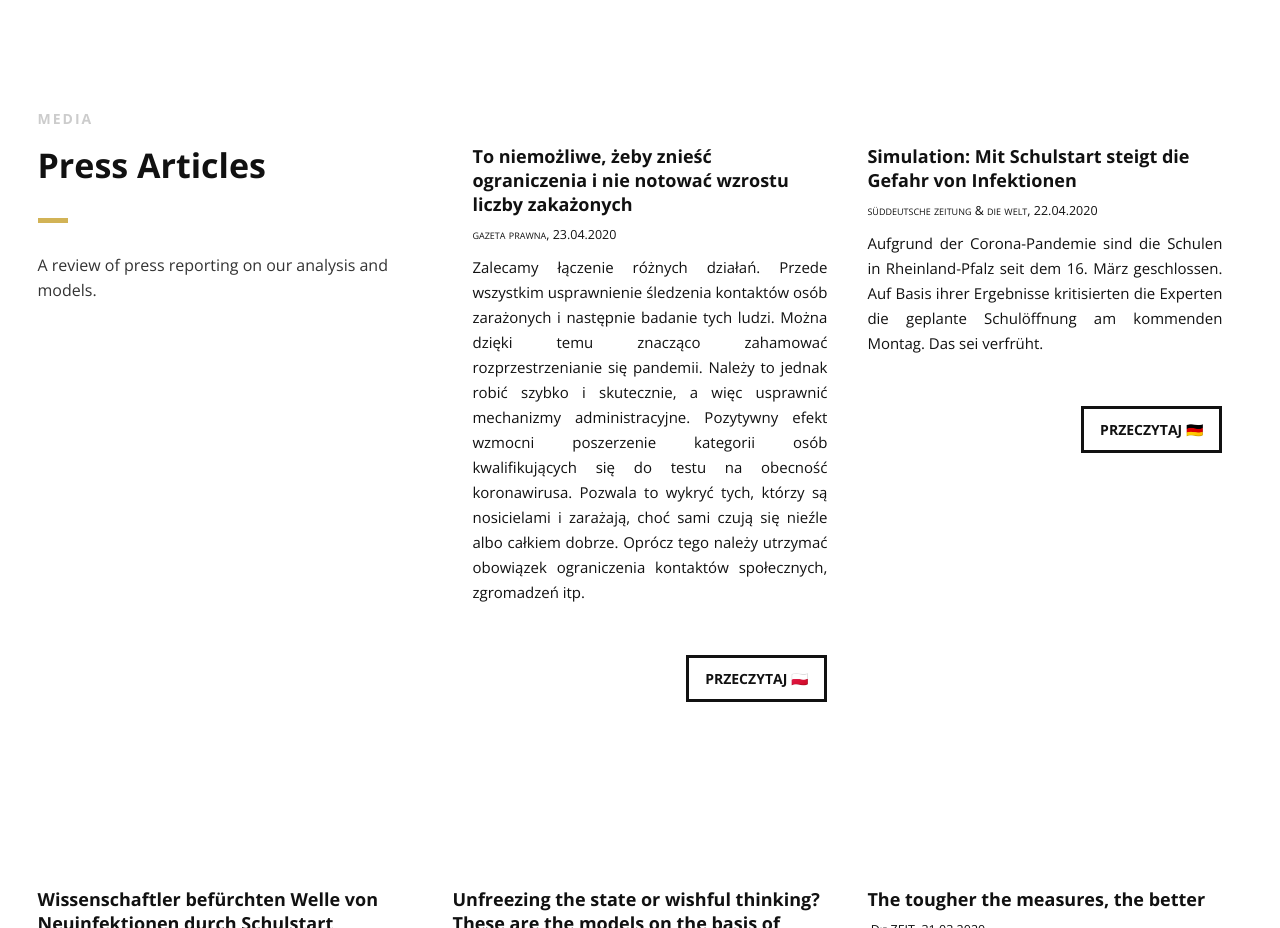
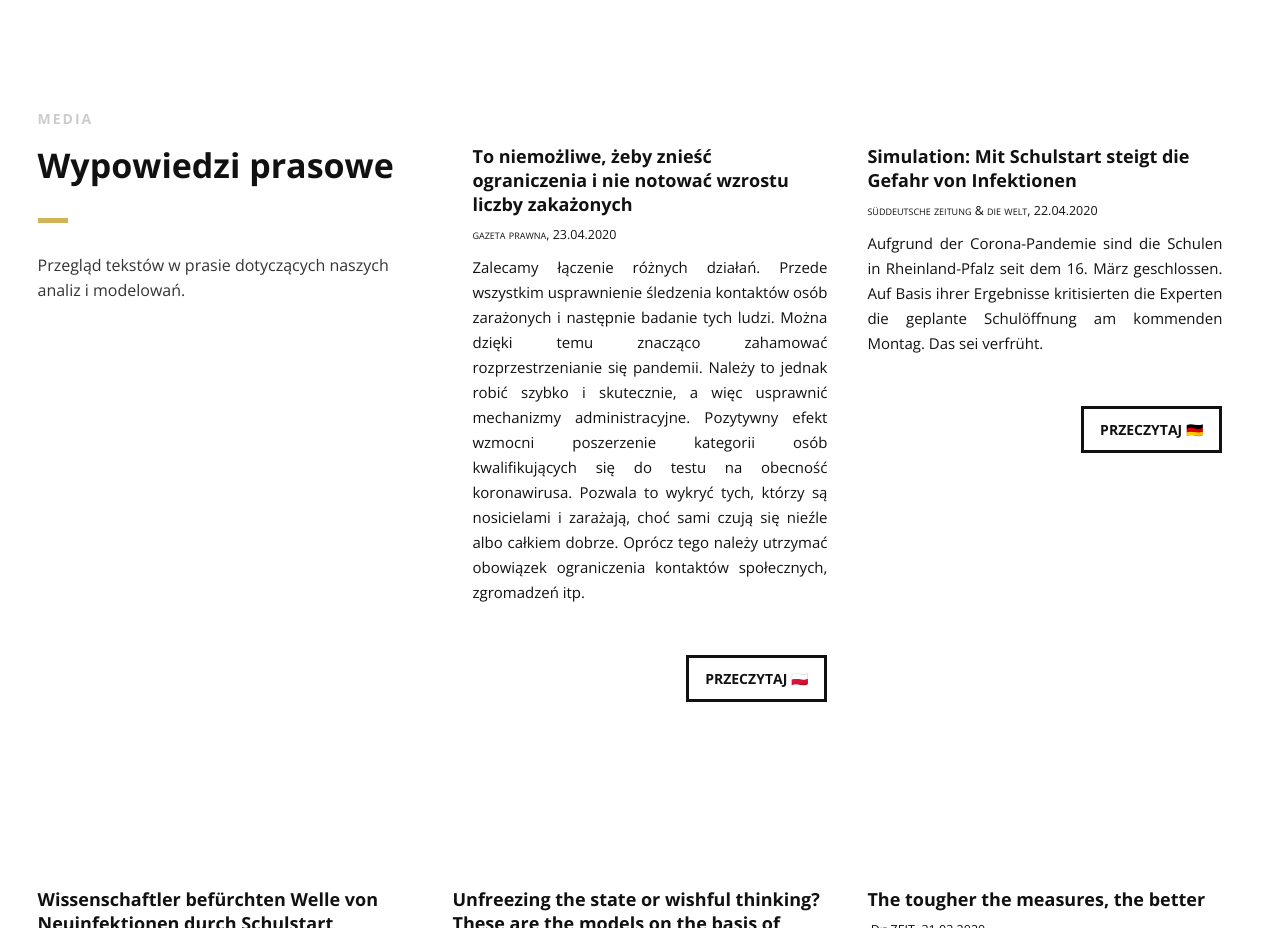
Before and after one commit to MOCOS-COVID19/old-website, a plain HTML site: page index_polski.html in a window 1280 px wide. Shown: the part 2500-3428 px from the top of the page. Drawn offline with nearby package versions, Linux system fonts and the light colour scheme; some icons are missing.

Commit message:
small fixes

```diff
--- a/index_polski.html
+++ b/index_polski.html
@@ -219,10 +219,9 @@
                 <div class="col-3">
                     <div class="section-heading">
                         <h3>MEDIA</h3>
-                        <h2 class="section-title">Press Articles</h2>
-                        <p class="section-subtitle">A review of press reporting on our analysis and models.</p>
+                        <h2 class="section-title">Wypowiedzi prasowe</h2>
+                        <p class="section-subtitle">Przegląd tekstów w prasie dotyczących naszych analiz i modelowań.</p>
                     </div>
-
                 </div>
 
 
```
